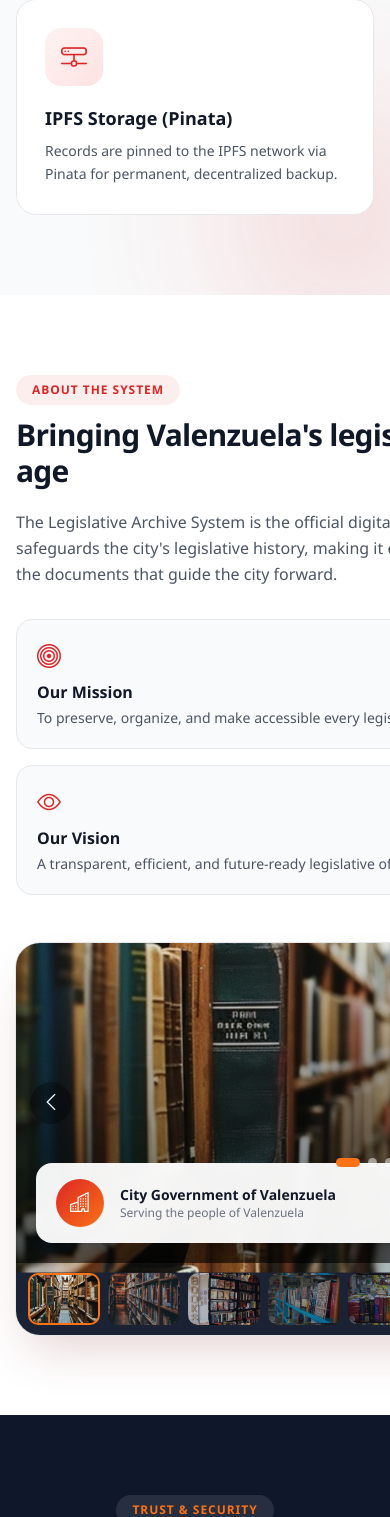
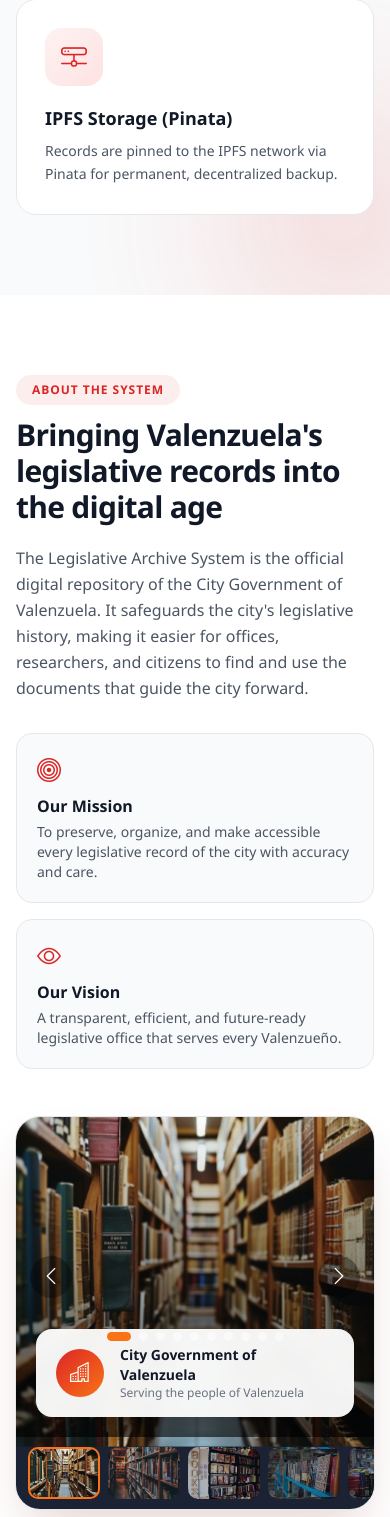
Before and after one commit to Rakshasa010/LGU2-Archives, a PHP site: page /LGU2-Archives/landing.php in a window 390 px wide; the page is wider, and only the part inside the window is pictured. Shown: the part 2379-3896 px from the top of that part. Run offline with PHP 8.4, Linux system fonts and the light colour scheme; data that the repository does not hold is empty; some libraries are stand-ins or nearby versions.

Commit message:
bugs in the landing

```diff
--- a/LGU2-Archives/landing.php
+++ b/LGU2-Archives/landing.php
@@ -228,7 +228,7 @@ if (file_exists(__DIR__ . '/authdatabase.php')) {
     </section>
 
     <section id="about" class="py-20 sm:py-28 bg-white dark:bg-slate-950">
-        <div class="max-w-7xl mx-auto px-4 sm:px-6 grid lg:grid-cols-2 gap-12 lg:gap-16 items-center">
+        <div class="max-w-7xl mx-auto px-4 sm:px-6 grid grid-cols-1 lg:grid-cols-2 gap-12 lg:gap-16 items-center">
             <div class="reveal reveal-left">
                 <span class="section-eyebrow" data-i18n="about_eyebrow">About the System</span>
                 <h2 class="mt-3 text-3xl sm:text-4xl font-extrabold tracking-tight" data-i18n="about_title">Bringing Valenzuela's legislative records into the digital age</h2>
```
Also changed, not shown: LGU2-Archives/folder_view.php (+7 -3 lines), 1 other file.
